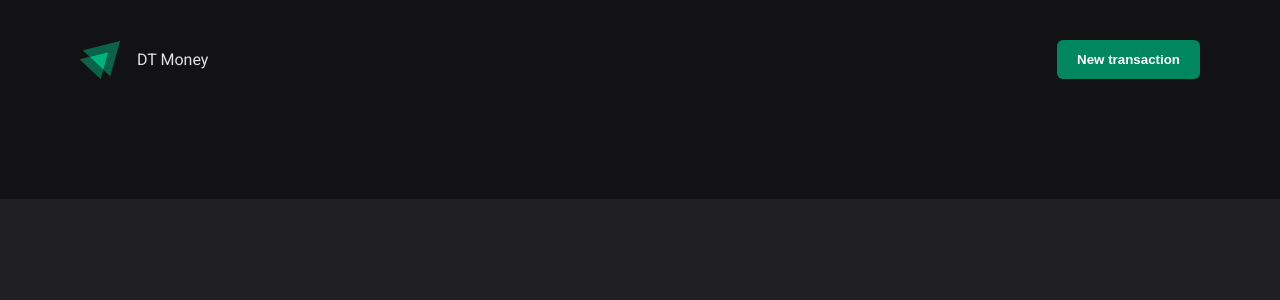
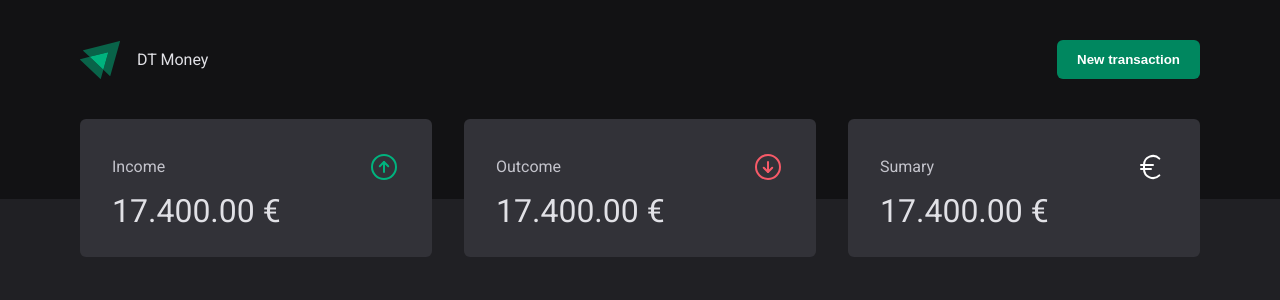
Before and after one commit to paulolima1212/ignite-aula03, a React (Vite) app: page / in a window 1280 px wide. Shown: the top 300 px of the page. Built offline with nearby package versions, Linux system fonts and the light colour scheme.

Commit message:
feat: component sumary finished

```diff
--- /dev/null
+++ b/src/Components/Sumary/index.tsx
@@ -0,0 +1,30 @@
+import { ArrowCircleUp, CurrencyEur, ArrowCircleDown } from 'phosphor-react';
+import { SumaryCardContainer, SumaryContainer } from './styles';
+
+export function Sumary() {
+  return (
+    <SumaryContainer>
+      <SumaryCardContainer>
+        <header>
+          <span>Income</span>
+          <ArrowCircleUp size={32} color='#00b37e' />
+        </header>
+        <strong>17.400.00 €</strong>
+      </SumaryCardContainer>
+      <SumaryCardContainer>
+        <header>
+          <span>Outcome</span>
+          <ArrowCircleDown size={32} color='#f75a68' />
+        </header>
+        <strong>17.400.00 €</strong>
+      </SumaryCardContainer>
+      <SumaryCardContainer>
+        <header>
+          <span>Sumary</span>
+          <CurrencyEur size={32} color='#fff' />
+        </header>
+        <strong>17.400.00 €</strong>
+      </SumaryCardContainer>
+    </SumaryContainer>
+  );
+}
--- /dev/null
+++ b/src/Components/Sumary/styles.ts
@@ -0,0 +1,36 @@
+import styled from 'styled-components';
+
+export const SumaryContainer = styled.section`
+  width: 100%;
+  max-width: 70rem;
+  margin: 0 auto;
+  padding: 0 1.5rem;
+
+  display: grid;
+  grid-template-columns: repeat(3, 1fr);
+  gap: 2rem;
+
+  margin-top: -5rem;
+
+  justify-content: center;
+  align-items: center;
+`;
+
+export const SumaryCardContainer = styled.div`
+  background: ${({ theme }) => theme.colors['gray-600']};
+  border-radius: 6px;
+  padding: 2rem;
+
+  header {
+    display: flex;
+    align-items: center;
+    justify-content: space-between;
+    color: ${({ theme }) => theme.colors['gray-300']};
+  }
+
+  strong {
+    display: block;
+    margin-top: 1rem;
+    font-size: 2rem;
+  }
+`;
--- a/src/Pages/Home/index.tsx
+++ b/src/Pages/Home/index.tsx
@@ -1,10 +1,12 @@
 import { Header } from '../../Components/Header';
+import { Sumary } from '../../Components/Sumary';
 import { HomeContainer } from './styles';
 
 export function Home() {
   return (
     <HomeContainer>
       <Header />
+      <Sumary />
     </HomeContainer>
   );
 }
--- a/src/Pages/Home/styles.ts
+++ b/src/Pages/Home/styles.ts
@@ -1,6 +1,7 @@
 import styled from 'styled-components';
 
 export const HomeContainer = styled.div`
+  width: 100%;
   h1 {
     font-size: ${({ theme }) => theme.textSizes['title-l']};
   }
```
